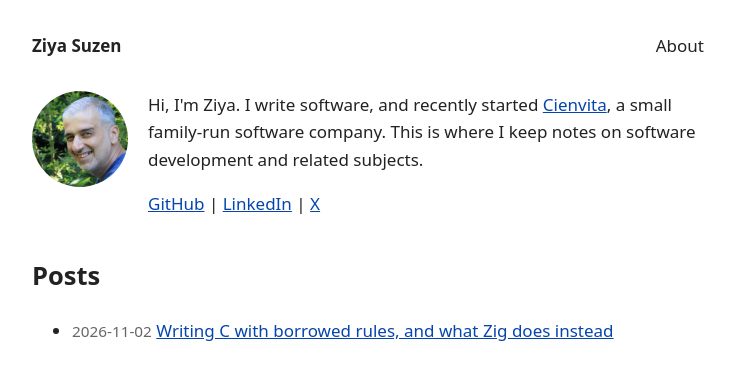
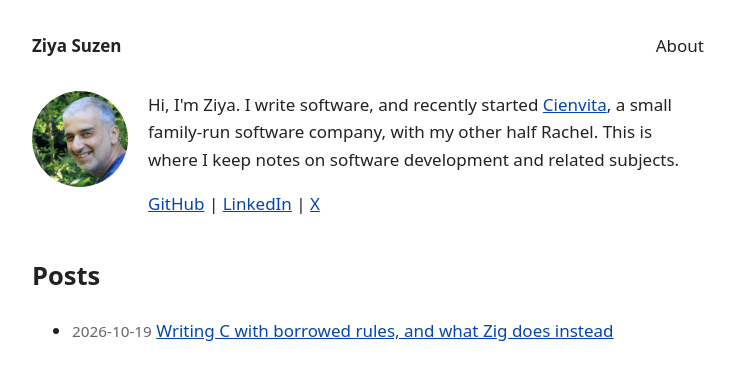
Before and after one commit to suzen-net/z, a Jekyll site: the page built from index.html, in a window 1280 px wide. Shown: the top 380 px of the page, without its empty margins (272-1007 px from the left). Built offline with Jekyll 4.4.1, drawn with Linux system fonts in a browser that asks for light colours.

Commit message:
site: mention Rachel in home page intro

```diff
--- a/index.html
+++ b/index.html
@@ -4,7 +4,7 @@ layout: default
 <section class="intro">
 <img src="{{ '/assets/icon-192.png' | relative_url }}" alt="Ziya Suzen" width="96" height="96">
 <div>
-<p>Hi, I'm Ziya. I write software, and recently started <a href="https://www.cienvita.com/">Cienvita</a>, a small family-run software company. This is where I keep notes on software development and related subjects.</p>
+<p>Hi, I'm Ziya. I write software, and recently started <a href="https://www.cienvita.com/">Cienvita</a>, a small family-run software company, with my other half Rachel. This is where I keep notes on software development and related subjects.</p>
 <p class="links"><a href="https://github.com/mtmk">GitHub</a> | <a href="https://www.linkedin.com/in/ziyas">LinkedIn</a> | <a href="https://x.com/_mtmk">X</a></p>
 </div>
 </section>
```
Also changed, not shown: _posts/2026-10-19-c-with-rules.md (renamed from _posts/2026-11-02-c-with-rules.md).
